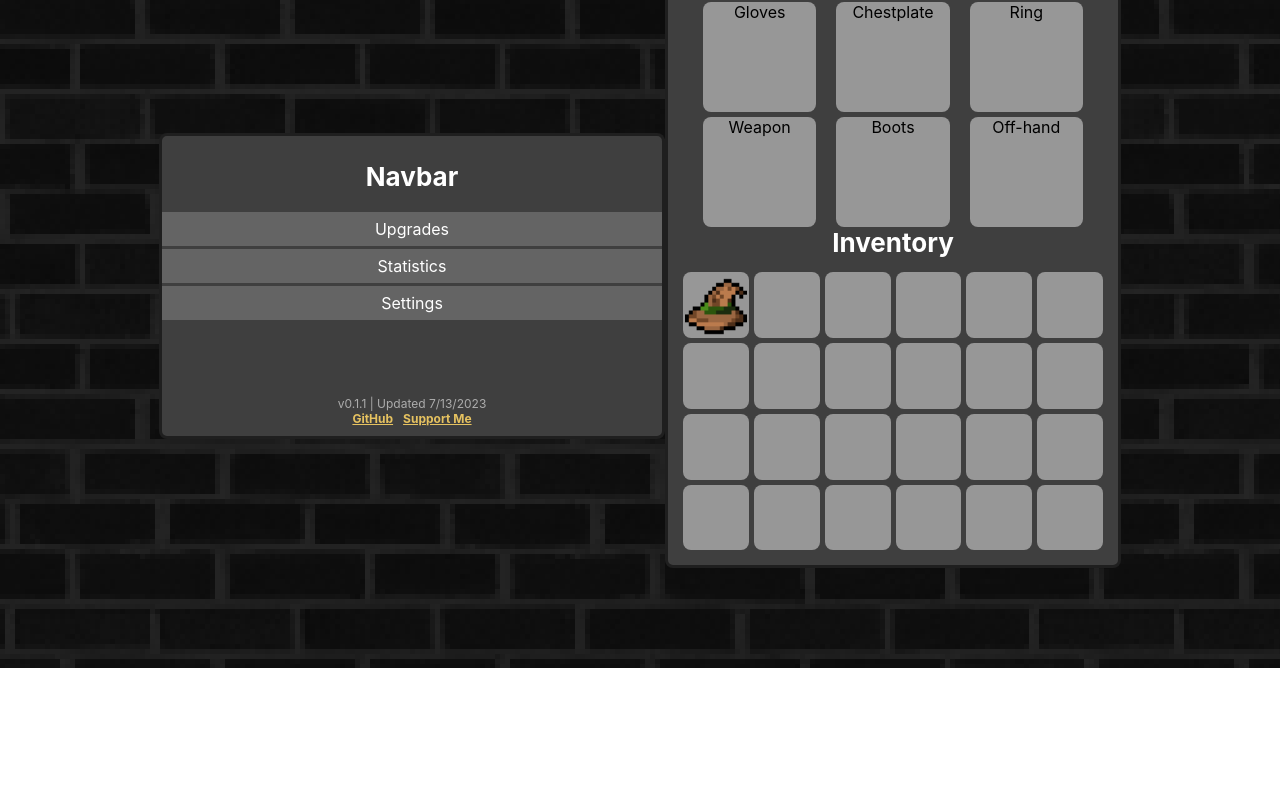
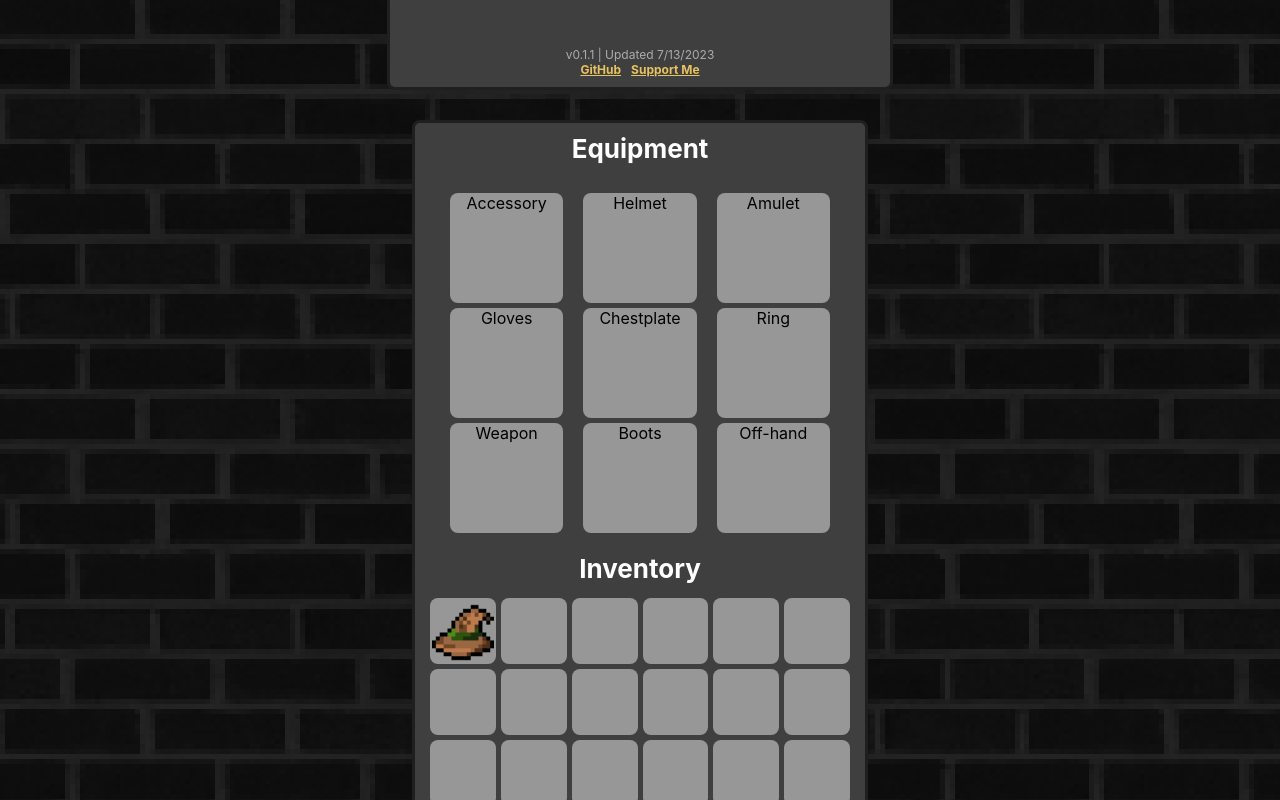
Before and after one commit to itshdog/get-more-loot, a React (Create React App) app: page / in a window 1280 px wide. Shown: the part 1240-2040 px from the top of the page. Before the commit the page ends 1908 px from the top, so only its background shows below. Built offline with nearby package versions, Linux system fonts and the light colour scheme.

Commit message:
UI changes

```diff
--- a/src/App.js
+++ b/src/App.js
@@ -172,6 +172,7 @@ function App() {
           sellItem={sellItem}
           equipItem={equipItem}
         />
+        <div className="wrapper">
         <Navbar
           RP={RP}
           setRP={setRP}
@@ -194,6 +195,7 @@ function App() {
           inventory={inventory}
           setInventory={updateInventory}
         />
+        </div>
     </div>
   );
 }
--- a/src/css/index.css
+++ b/src/css/index.css
@@ -23,7 +23,7 @@ code {
   right: 0;
   text-align: center;
   display: grid;
-  grid-template-columns: 60% 12% 25%;
+  grid-template-columns: 60% 37%;
   column-gap: 15px;
 
 }
@@ -48,11 +48,17 @@ code {
   margin: 10px;
 }
 
+.wrapper {
+  display: flex;
+  align-items: center;
+}
+
 .Navbar {
   background: rgb(63, 63, 63);
   display: inline-block;
-  width: 100%;
-  max-height: 850px;
+  width: 30%;
+  min-width: 190px;
+  height: 85%;
   margin: 5px;
   margin-top: 30px;
   border: rgb(0, 0, 0, 0.5) solid 3px;
@@ -171,9 +177,10 @@ code {
 }
 
 #Inventory {
+  flex: 1;
+  height: 85%;
   background: rgb(63, 63, 63);
   width: 100%;
-  max-height: 850px;
   margin: 5px;
   margin-top: 30px;
   border: rgba(0, 0, 0, 0.5) solid 3px;
@@ -191,6 +198,9 @@ code {
     column-gap: 0;
     grid-column-gap: 0;
     grid-template-columns: repeat(2, 1fr);
+  }
+  .wrapper {
+    display: inline-block;
   }
   .App {
     display: block;
@@ -253,7 +263,6 @@ code {
 }
 
 #Equipment {
-  height: 50%;
   margin: 0 35px;
   display: grid;
   grid-template-columns: repeat(3, 1fr);
@@ -274,11 +283,7 @@ code {
 }
 
 #Storage {
-  flex: 0 1 250px;
-}
-
-#Inventory #Storage {
-  flex: 0 1 auto;
+  padding-top: 20px;
 }
 
 #storage-container {
```
